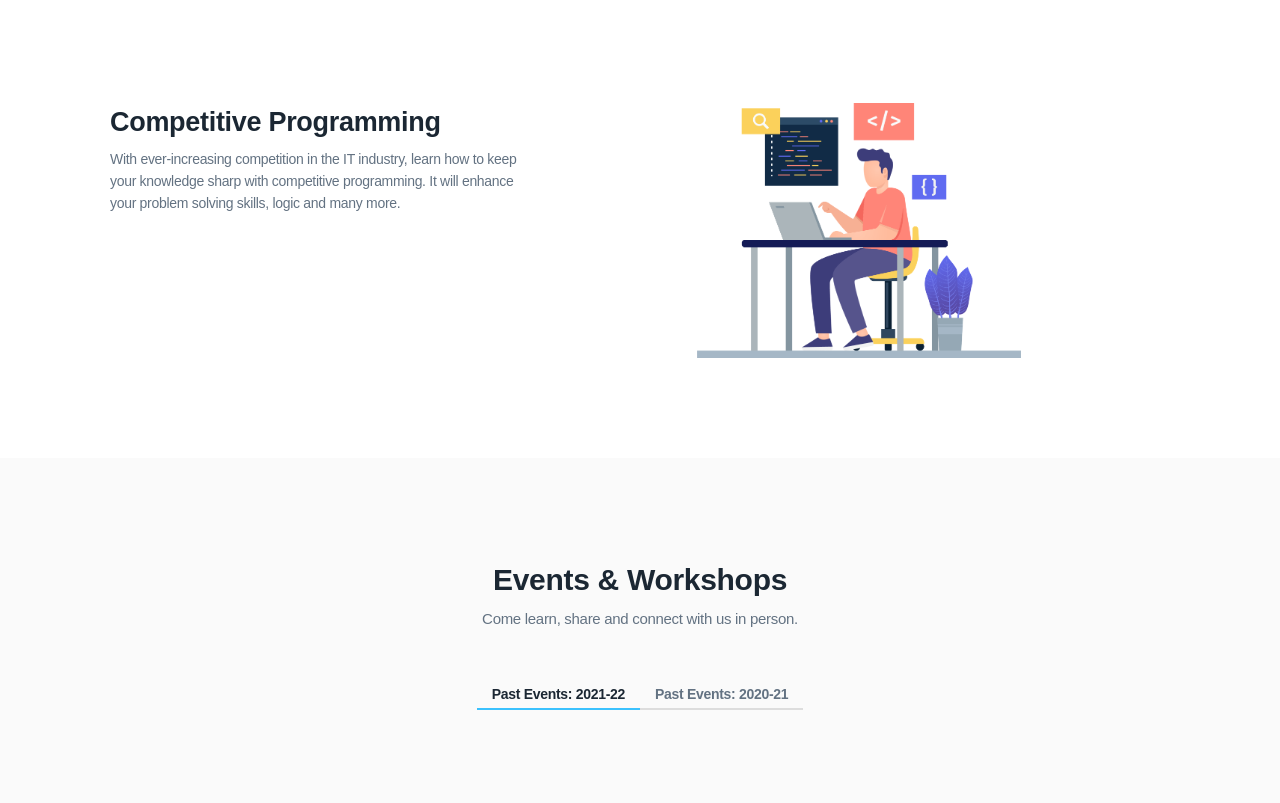
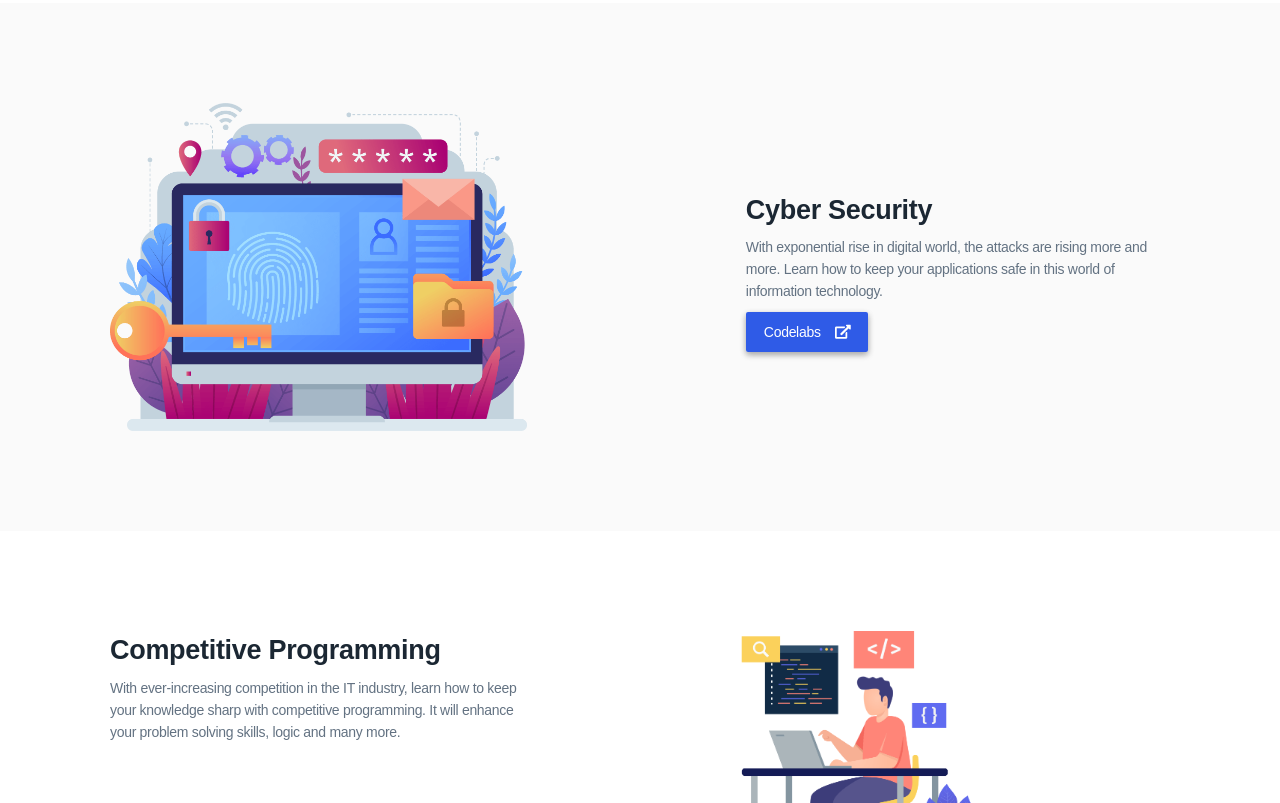
Before and after one commit to DSC-DYPCOE/GDSC-DYPCOE-website, a website: page index.html in a window 1280 px wide. Shown: the part 3530-4333 px from the top of the page. Drawn offline with Linux system fonts and the light colour scheme; some packages are replaced by stand-ins of ours; files whose address does not match are found by name; a web font is replaced by a local one.

Commit message:
cyber security section added

```diff
--- a/index.html
+++ b/index.html
@@ -278,7 +278,30 @@
             </div>
         </div>
     </section>
-
+    <section id="hip" class="section-spacer bg-very__gray">
+        <div class="container">
+            <div class="row align-items-center">
+                <div class="col-sm-6">
+                    <div class="feature-list-image"><img data-src="src/images/assets/technologies/Cyber security.png"
+                            class="img-fluid" alt="Illustration of cyber security features" width="90%"></div>
+                </div>
+                <div class="col-sm-5 ml-auto">
+                    <div class="feature-list-wrapper">
+                        <div class="content-header">
+                            <h2 class="content-title">Cyber Security</h2>
+                            <p>With exponential rise in digital world, the attacks are rising more and more. Learn how
+                                to keep your applications safe
+                                in this world of information technology.
+                            </p>
+                        </div>
+                        <a href="/" class="hero-button"
+                            rel="noreferrer">Codelabs &nbsp; &nbsp;<i
+                                class="fas fa-external-link-alt"></i></a>
+                    </div>
+                </div>
+            </div>
+        </div>
+    </section>
     <section class="section-spacer">
         <div class="container">
             <div class="row flex-column-reverse flex-sm-row align-items-cengit ter">
```
